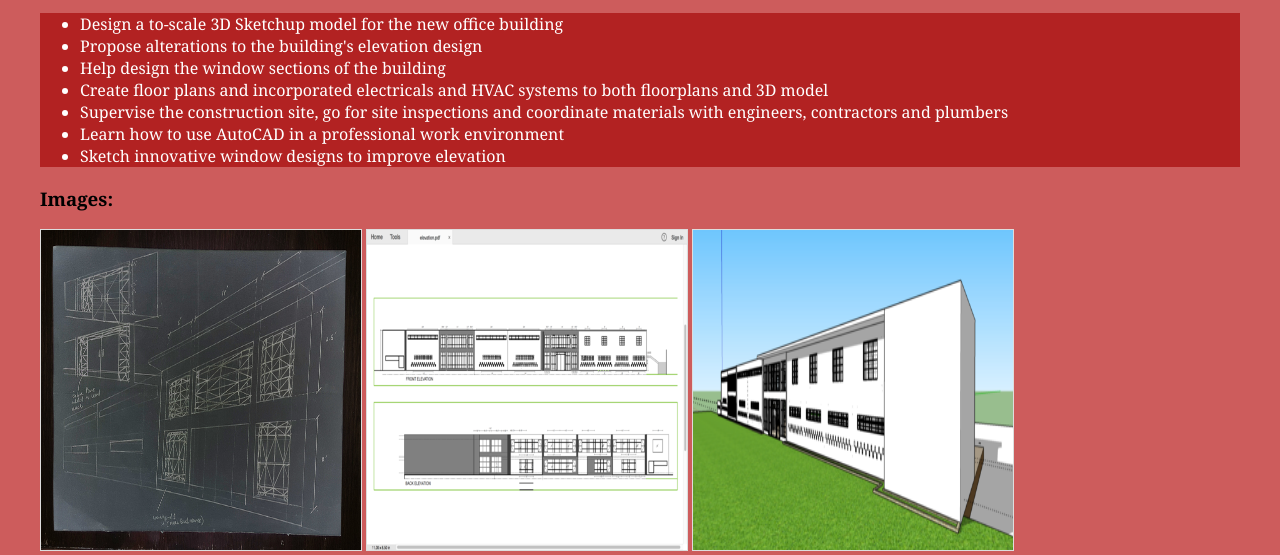
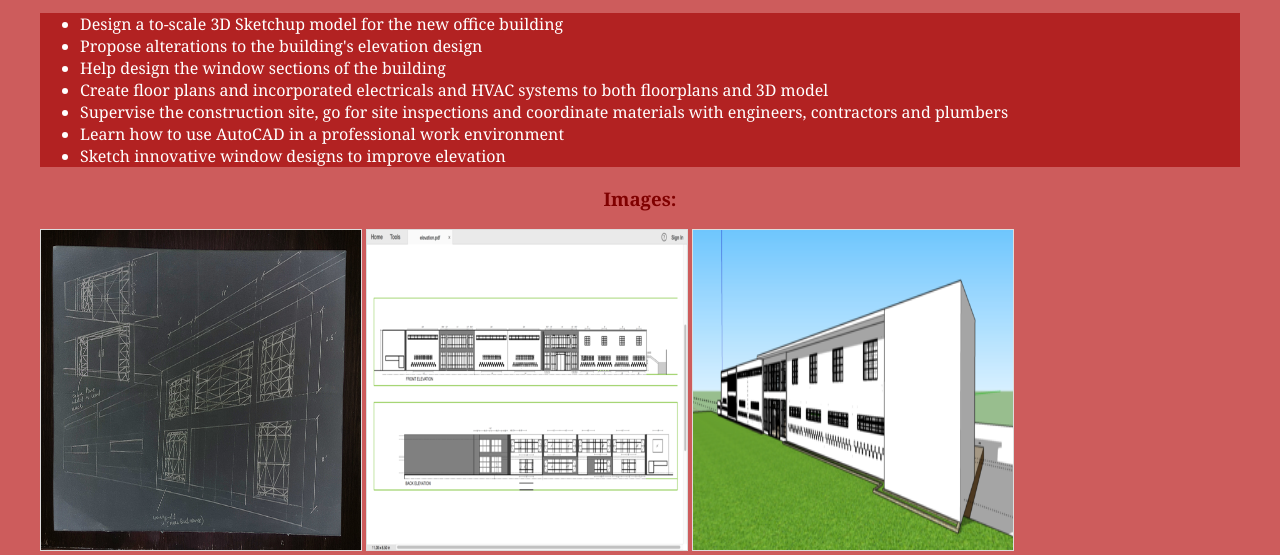
Before and after one commit to nhussain2/itmd361-project2, a plain HTML site: page internship.html in a window 1280 px wide. Shown: the part 204-759 px from the top of the page. Drawn offline with Linux system fonts and the light colour scheme.

Commit message:
add text align center and color change h3

```diff
--- a/style.css
+++ b/style.css
@@ -72,3 +72,8 @@ img{
   color:white;
   background-color:#B22222;
 }
+
+.internship h3{
+  color: #800000;
+  text-align: center;
+}
```
